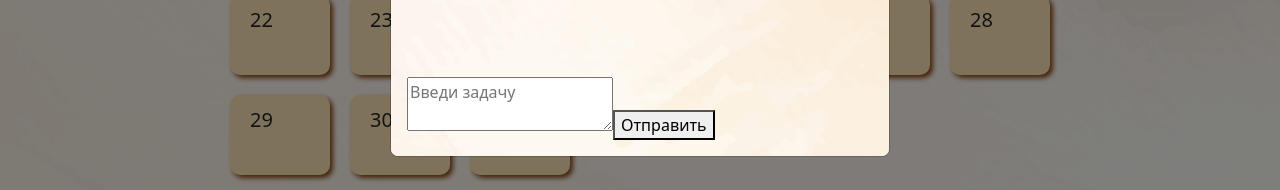
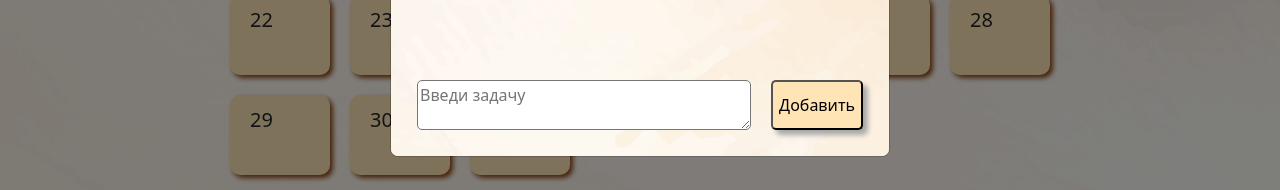
Before and after one commit to Iakovlev-Dev/MyTodoList, a React (Create React App) app in the folder frontend/: page / in a window 1280 px wide. Both pictures are taken after a click on the element "10". Shown: the part 521-711 px from the top of the page. Built offline with nearby package versions, Linux system fonts and the light colour scheme; no server answers.

Commit message:
fix modal

```diff
--- a/frontend/public/css/style.css
+++ b/frontend/public/css/style.css
@@ -158,3 +158,22 @@ body {
     background: url("../img/delete.png") no-repeat center center / contain;
     cursor: pointer;
 }
+
+.modal-window_form {
+    display: flex;
+    justify-content: space-between;
+}
+
+.modal-window_form_textarea {
+    width: 100%;
+    margin: 10px;
+    height: 50px;
+    border-radius: 5px;
+}
+
+.modal-window_form_button {
+    margin: 10px;
+    border-radius: 5px;
+    background: moccasin;
+    box-shadow: 5px 5px 5px darkgray;
+}
--- a/frontend/src/components/app/App.tsx
+++ b/frontend/src/components/app/App.tsx
@@ -11,7 +11,6 @@ function App() {
     const handleCloseModal = () => {
         setIsModalOpen(!isModalOpen)
     }
-  // const todos = useSelector(selectTodos);
 
   return (
     <div className="App">
--- a/frontend/src/components/dropdown-month/dropdown-month.tsx
+++ b/frontend/src/components/dropdown-month/dropdown-month.tsx
@@ -1,7 +1,6 @@
 import {Container, Dropdown} from "react-bootstrap";
 import {Months} from "../../const";
 import {selectMonth, selectYear} from "../../store/todo-process/todo-process.selectors";
-import {useDispatch, useSelector} from "react-redux";
 import {useAppDispatch, useAppSelector} from "../../store/hooks";
 import {setMonth, setYear} from "../../store/todo-process/todo-process";
 
--- a/frontend/src/components/modal-window/modal-window.tsx
+++ b/frontend/src/components/modal-window/modal-window.tsx
@@ -75,14 +75,14 @@ export default function ModalWindow ({onClose}: TModalWindow) {
                         ))}
                     </ul>
 
-                    <form method="post" onSubmit={handleFormSummit}>
+                    <form method="post" onSubmit={handleFormSummit} className="modal-window_form">
                         <textarea
                             placeholder="Введи задачу"
                             value={todo}
                             onChange={handleChangeTodo}
+                            className="modal-window_form_textarea"
                         />
-                        <button type="submit">Отправить</button>
-
+                        <button type="submit" className="modal-window_form_button">Добавить</button>
                     </form>
                 </Modal.Body>
 
```
